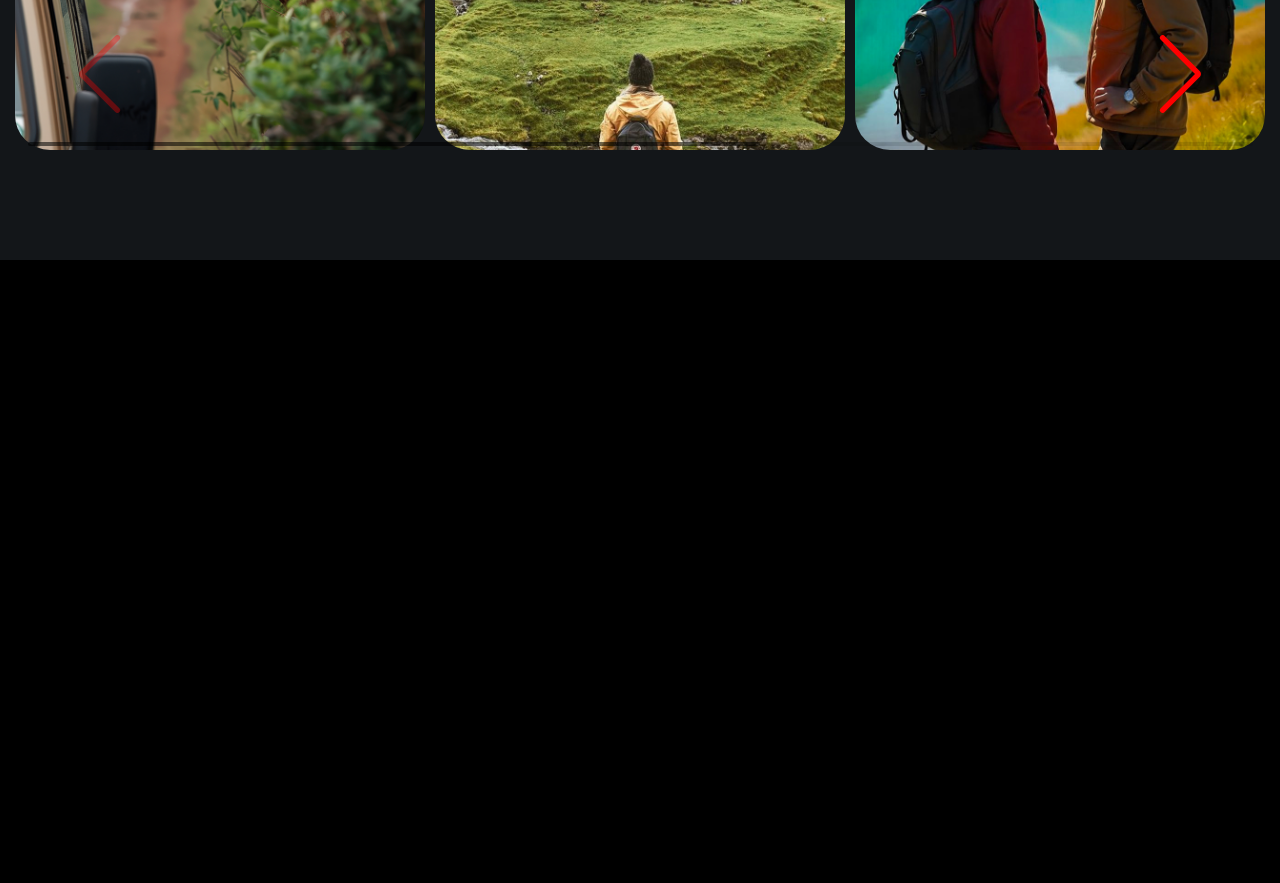
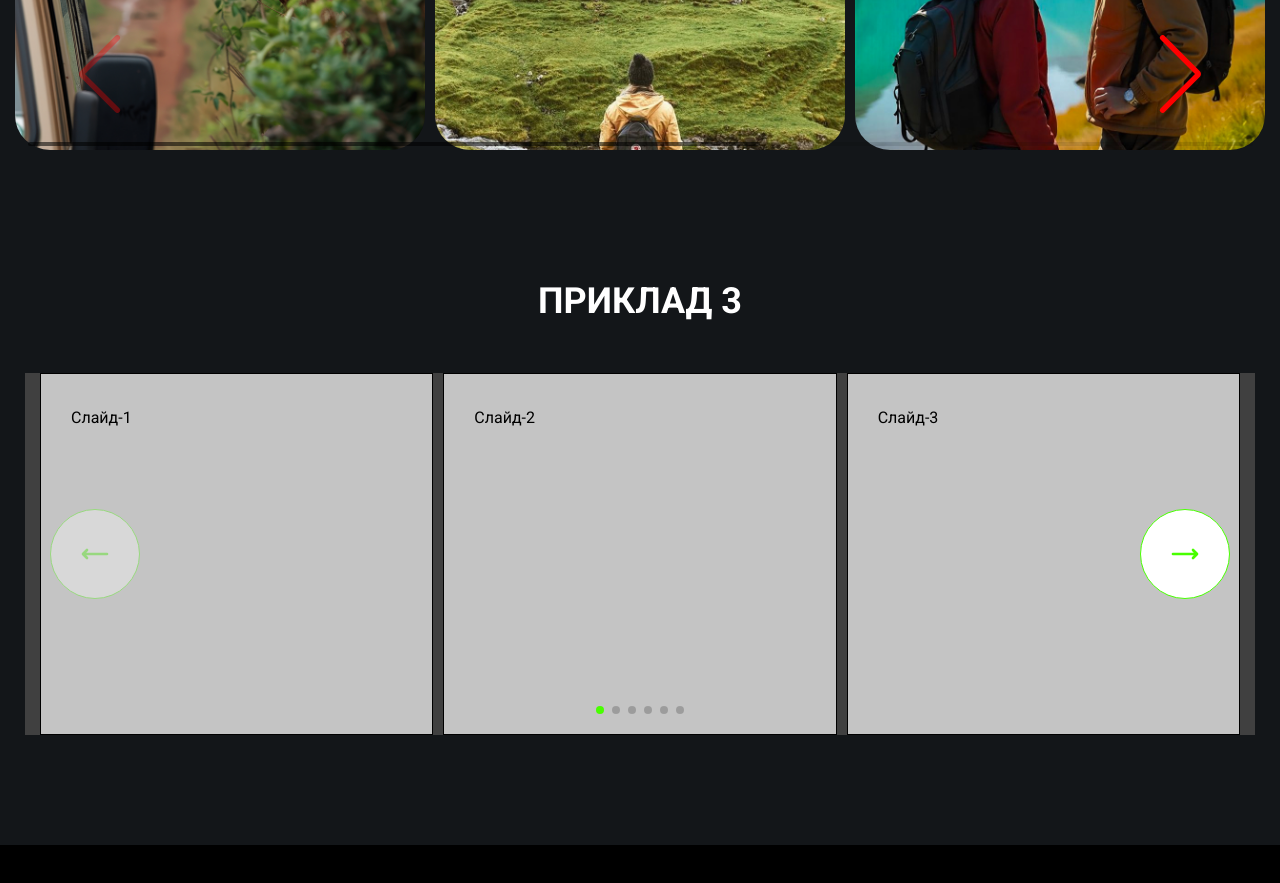
Before and after one commit to Vidiborets0012/SWIPER_JS, a plain HTML site: page index.html in a window 1280 px wide. Shown: the part 2030-2913 px from the top of the page. Before the commit the page ends 2330 px from the top, so only its background shows below. Drawn offline with Linux system fonts and the light colour scheme.

Commit message:
replace the basic navigation with a custom one on example 3

```diff
--- a/css/style.css
+++ b/css/style.css
@@ -14,6 +14,18 @@ img {
   max-width: 100%;
   display: block;
   object-fit: cover;
+}
+
+svg *[fill] {
+  fill: currentColor;
+}
+
+svg *[stroke] {
+  stroke: currentColor;
+}
+
+svg * {
+  transition-property: fill, stroke;
 }
 
 a {
@@ -160,3 +172,58 @@ body {
   --swiper-pagination-bullet-opacity: 1;
   --swiper-pagination-bullet-horizontal-gap: 10px;
 }
+
+/* ************************************ */
+/* ***** Змінити кнопки навігації на прикладі 3*/
+.slider__example-3 {
+  --swiper-theme-color: #48ff00;
+}
+
+.swiper-button-prev3::after,
+.swiper-button-next3::after {
+  display: none;
+}
+
+/* через бекграунд
+
+.swiper-button-prev3 {
+  background-image: url('../image/icons/prev.svg');
+}
+
+.swiper-button-next3 {
+  background-image: url('../image/icons/next.svg');
+}
+
+.swiper-button-prev3,
+.swiper-button-next3 {
+  margin-top: 0;
+  width: 90px;
+  height: 90px;
+  transform: translateY(-50%);
+  background-color: var(--color-light);
+  border: 1px solid var(--color-dark);
+  border-radius: 100%;
+  background-position: center;
+  background-repeat: no-repeat;
+  background-size: 33px 30px;
+}  */
+
+.swiper-button-next svg,
+.swiper-button-prev svg {
+  width: 32px;
+  height: 32px;
+}
+
+.swiper-button {
+  margin-top: 0;
+  width: 90px;
+  height: 90px;
+  transform: translateY(-50%);
+  background-color: var(--color-light);
+  border: 1px solid var(--swiper-theme-color);
+  border-radius: 100%;
+}
+
+.swiper-button:hover {
+  background-color: var(--color-dark-gray);
+}
--- a/index.html
+++ b/index.html
@@ -190,6 +190,72 @@
               </div>
             </div>
           </div>
+
+          <div class="section__slider slider__example">
+            <div class="slider__example-inner">
+              <div class="section__header">
+                <h2 class="section__header-title">приклад 3</h2>
+              </div>
+
+              <div class="section__slider slider__container">
+                <div class="swiper slider__example-3">
+                  <div class="swiper-wrapper">
+                    <div class="swiper-slide">
+                      <div class="card">Слайд-1</div>
+                    </div>
+                    <div class="swiper-slide">
+                      <div class="card">Слайд-2</div>
+                    </div>
+                    <div class="swiper-slide">
+                      <div class="card">Слайд-3</div>
+                    </div>
+                    <div class="swiper-slide">
+                      <div class="card">Слайд-4</div>
+                    </div>
+                    <div class="swiper-slide">
+                      <div class="card">Слайд-5</div>
+                    </div>
+                    <div class="swiper-slide">
+                      <div class="card">Слайд-6</div>
+                    </div>
+                    <div class="swiper-slide">
+                      <div class="card">Слайд-7</div>
+                    </div>
+                    <div class="swiper-slide">
+                      <div class="card">Слайд-8</div>
+                    </div>
+                  </div>
+
+                  <div class="swiper-pagination"></div>
+
+                  <div class="swiper-button-prev swiper-button-prev3 swiper-button">
+                    <svg
+                      class="swiper-button-img"
+                      fill="currentColor"
+                      viewBox="0 0 24 24"
+                      xmlns="http://www.w3.org/2000/svg"
+                    >
+                      <path
+                        d="M21,11H5.41l1.3-1.29A1,1,0,0,0,5.29,8.29l-3,3a1,1,0,0,0,0,1.42l3,3a1,1,0,0,0,1.42,0,1,1,0,0,0,0-1.42L5.41,13H21a1,1,0,0,0,0-2Z"
+                      ></path>
+                    </svg>
+                  </div>
+                  <div class="swiper-button-next swiper-button-next3 swiper-button">
+                    <svg
+                      class="swiper-button-img"
+                      fill="currentColor"
+                      viewBox="0 0 24 24"
+                      xmlns="http://www.w3.org/2000/svg"
+                    >
+                      <path
+                        d="M21.71,11.29l-3-3a1,1,0,0,0-1.42,1.42L18.59,11H3a1,1,0,0,0,0,2H18.59l-1.3,1.29a1,1,0,0,0,0,1.42,1,1,0,0,0,1.42,0l3-3A1,1,0,0,0,21.71,11.29Z"
+                      ></path>
+                    </svg>
+                  </div>
+                </div>
+              </div>
+            </div>
+          </div>
         </div>
       </section>
     </main>
--- a/js/main.js
+++ b/js/main.js
@@ -61,3 +61,17 @@ const swiperExample2 = new Swiper('.slider__example-2', {
     el: '.swiper-scrollbar',
   },
 });
+
+const swiperExample3 = new Swiper('.slider__example-3', {
+  slidesPerView: 3,
+  spaceBetween: 10,
+
+  pagination: {
+    el: '.swiper-pagination',
+  },
+
+  navigation: {
+    nextEl: '.swiper-button-next3',
+    prevEl: '.swiper-button-prev3',
+  },
+});
```
Also changed, not shown: image/icons/next.svg (added), image/icons/prev.svg (added).
